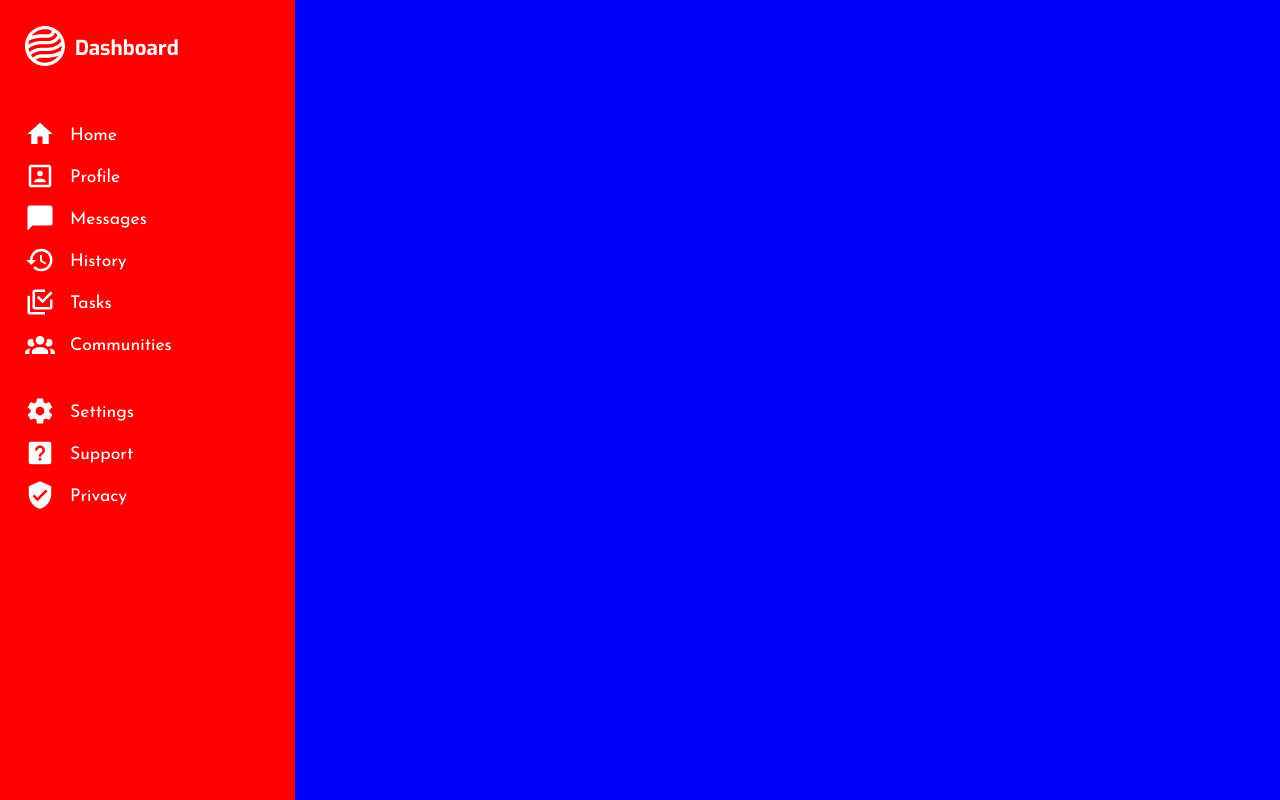
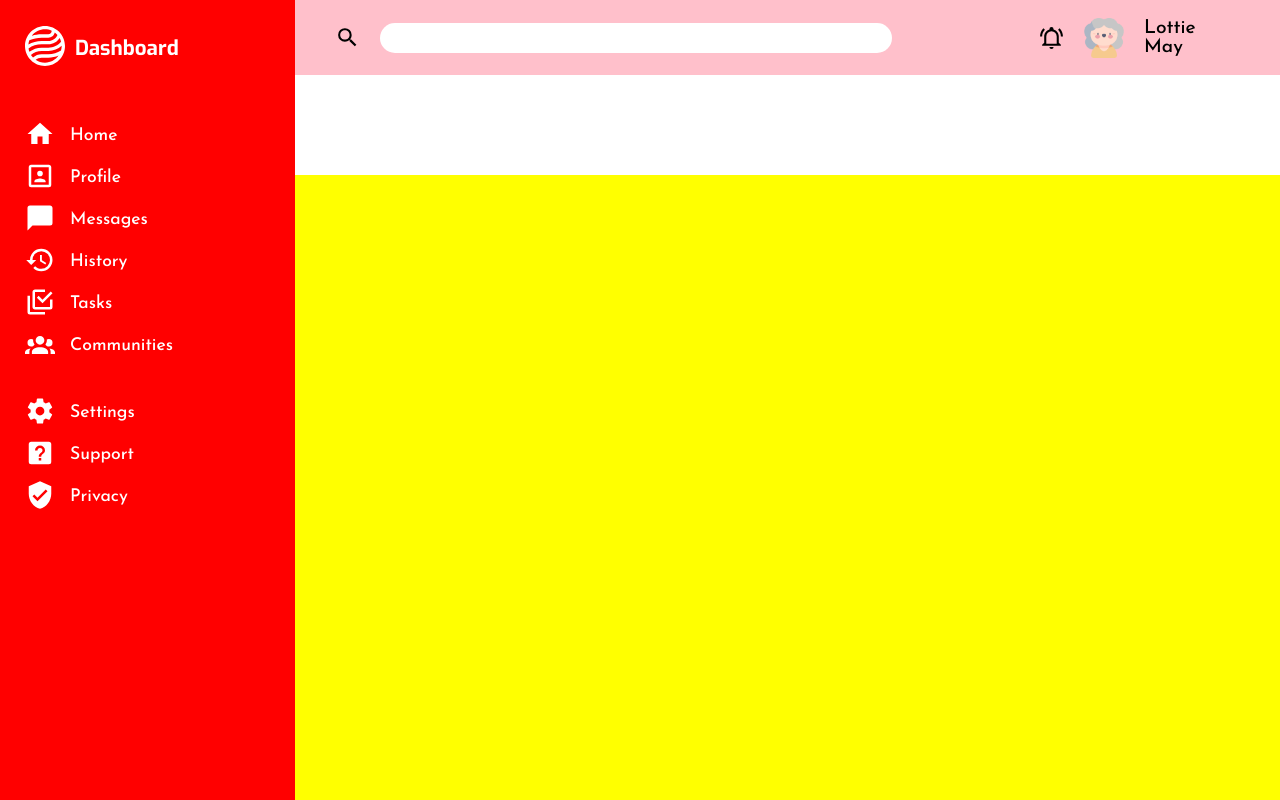
Before and after one commit to bseright/dashboard, a plain HTML site: page index.html in a window 1280 px wide. Drawn offline with Linux system fonts and the light colour scheme.

Commit message:
initialize main header with images and content

```diff
--- a/index.html
+++ b/index.html
@@ -5,7 +5,9 @@
     <meta http-equiv="X-UA-Compatible" content="IE=edge">
     <meta name="viewport" content="width=device-width, initial-scale=1.0">
     <link rel="stylesheet" href="style.css">
-    <link href="https://fonts.googleapis.com/css2?family=Exo:wght@400;500;700&family=Josefin+Sans:wght@300;400;700&display=swap" rel="stylesheet">
+    <link rel="preconnect" href="https://fonts.googleapis.com">
+    <link rel="preconnect" href="https://fonts.gstatic.com" crossorigin>
+    <link href="https://fonts.googleapis.com/css2?family=Exo:wght@400;500;700&family=Josefin+Sans:wght@300;400;500;700&display=swap" rel="stylesheet">
     <link rel="shortcut icon" href="images/favicon.ico" type="image/x-icon">
     <title>Silver Surfers | Dashboard</title>
 </head>
@@ -69,18 +71,32 @@
 
         <div id="main">
             <div id="header">
+                <div id="header-left">
+                    <img src="images/search.svg">
+                    <div id="search-bar"></div>
+                </div>
+
+                <div id="header-right">
+                    <img src="images/alert.svg">
+                    <img id="profile-icon" src="images/profile.png">
+                    Lottie May
+                </div>
             </div>
 
             <div id="greeting">
             </div>
 
-            <div id="projects">
-            </div>
+            <div id="content">
+                <div id="projects">
+                </div>
 
-            <div id="announcements">
-            </div>
+                <div id="side-content">
+                    <div id="announcements">
+                    </div>
 
-            <div id="trending">
+                    <div id="trending">
+                    </div>
+                </div>
             </div>
         </div>
     </div>
--- a/style.css
+++ b/style.css
@@ -8,7 +8,7 @@ html, body {
 
 #body-layout {
     display: grid;
-    grid-template-columns: .3fr 1fr;
+    grid-template-columns: minmax(250px, .3fr) 1fr;
     height: 100%;
 }
 
@@ -64,4 +64,56 @@ html, body {
 
 #main {
     background-color: blue;
+    display: grid;
+    grid-template-rows: 75px 100px 1fr;
 }
+
+#header {
+    background-color: pink;
+    display: flex;
+    justify-content: space-between;
+    align-items: center;
+    padding: 0 40px;
+}
+
+#header img {
+    width: 25px;
+}
+
+#header-left {
+    display: flex;
+    align-items: center;
+    gap: 20px;
+}
+
+#search-bar {
+    background-color: white;
+    width: 40vw;
+    min-width: 300px;
+    max-width: 550px;
+    height: 30px;
+    border-radius: 15px;
+}
+
+#header-right {
+    display: flex;
+    align-items: center;
+    gap: 20px;
+    width: 201px;
+    font-family: 'Josefin Sans', sans-serif;
+    font-size: 1.2em;
+    font-weight: 500;
+    padding-left: 20px;
+}
+
+#header-right img:last-of-type {
+    width: 40px;
+}
+
+#greeting {
+    background-color: white;
+}
+
+#content {
+    background-color: yellow;
+}
```
Also changed, not shown: images/alert.svg (added), images/profile.png (added), images/search.svg (added).
